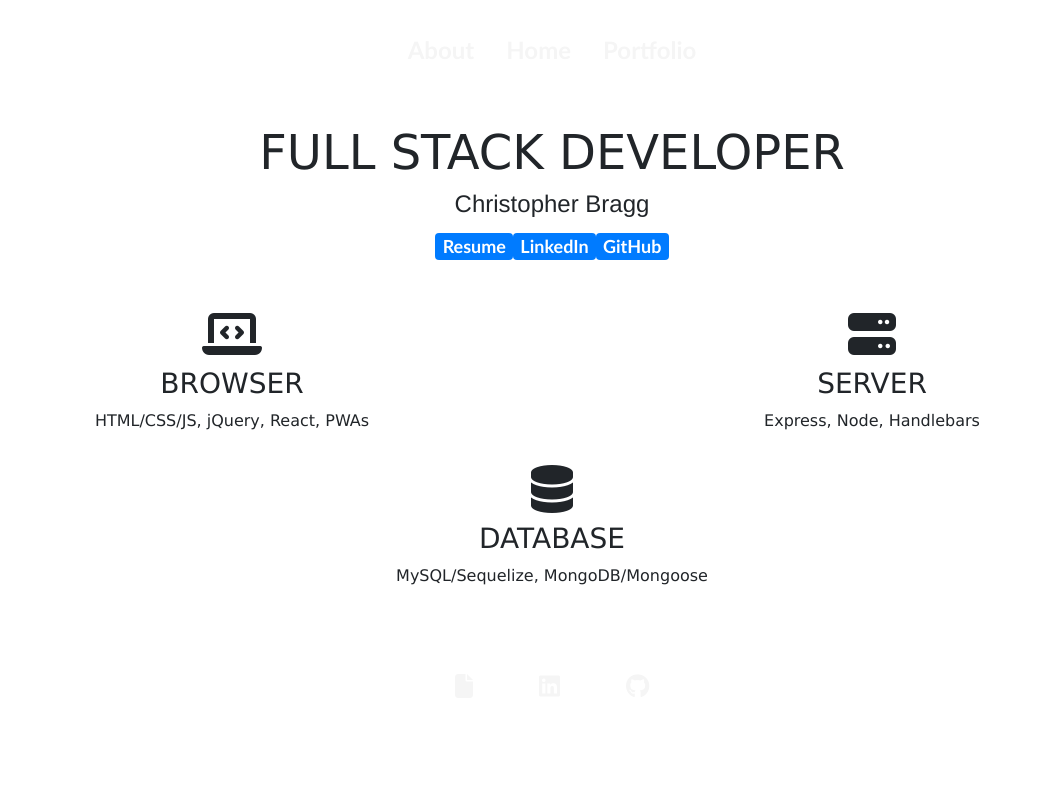
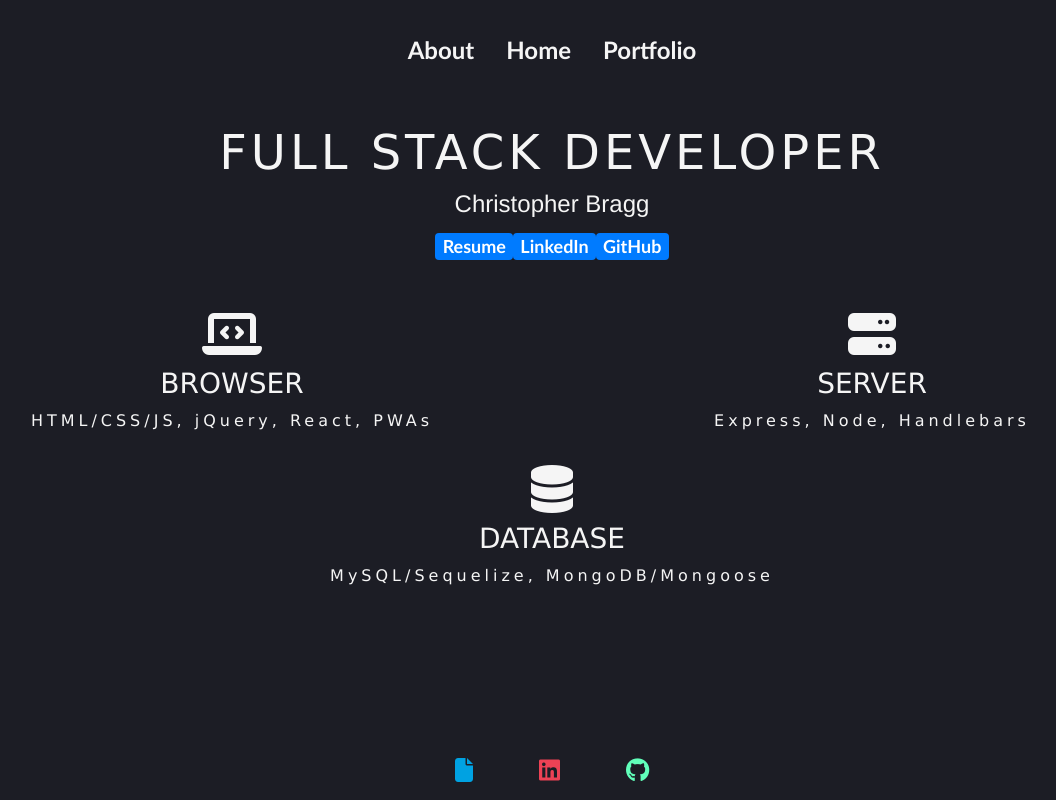
Before and after one commit to cbragg9/React-Portfolio, a React (Create React App) app: page / in a window 1280 px wide. Shown: the whole page, without its empty margins (88-1144 px from the left). Built offline with nearby package versions, Linux system fonts and the light colour scheme.

Commit message:
about content

```diff
--- a/src/components/About/About.js
+++ b/src/components/About/About.js
@@ -2,7 +2,28 @@
 
 function About() {
 
-  return
+  return (
+    <section className="container-fluid my-5" id="about-me-section">
+      <div className="row text-center about-row">
+        <div className="col-12 offset-lg-2 col-lg-4 about-bio">
+          <h3>About Chris</h3>
+          <p>Thank you for visiting my portfolio! After graduating with a BS in Molecular Biology from Univ. of Washington and spending 8
+          years working and managing DNA sequencing in clinical biotech laboratories, I'm now looking to learn the "tech" side of Biotech.
+        </p>
+          <p>I began Univ of Washington's Full Stack Coding Bootcamp in February 2020, starting me down this career path of continual learning.
+          I learned the fundamentals of Web Development technologies focused primarily with the MERN stack. I supplemented my coursework with
+          uDemy courses on data structures and algorithms and learning in C#.
+        </p>
+          <p>In my free time I'm an avid gamer, I enjoy sports (go Hawks/Sounders!), camping/backpacking, and traveling both domestic
+          and abroad. This picture was taken in Tokyo, Japan after go-karting around Shibuya with my good
+        friends Mario, Luigi, and Peach. Please reach out anytime, see footer for contact info.</p>
+        </div>
+        <div className="col-12 col-lg-4">
+          <img src="./assets/bio-pic.jpg" className="img-fluid about-pic" alt="cbragg-pic" />
+        </div>
+      </div>
+    </section>
+  )
 }
 
 export default About;
--- a/src/index.css
+++ b/src/index.css
@@ -6,6 +6,8 @@
   padding: 0px;
   overflow-x: hidden;
   font-family: Helvetica, sans-serif;
+  background-color: #1c1d25;
+  color: #F5F5F5;
 }
 
 code {
@@ -55,3 +57,43 @@
 .content-wrap {
   padding-bottom: 3rem;
 }
+
+.about-row {
+  height: 100%;
+}
+
+.about-pic {
+  width: 20rem
+}
+
+.about-bio {
+  color: #F5F5F5;
+  background-color: #1c1d25;
+  opacity: 80%;
+}
+
+.footer {
+  position: absolute;
+  bottom: 0;
+  height: 3rem
+}
+
+.active-link {
+  border-bottom: solid #F5F5F5 3px;
+}
+
+.letter-spaced {
+  letter-spacing: 0.25rem;
+}
+
+.fa-file {
+  color: #00a2e2;
+}
+
+.fa-linkedin {
+  color: #ed4255
+}
+
+.fa-github {
+  color: #61ffba;
+}
```
